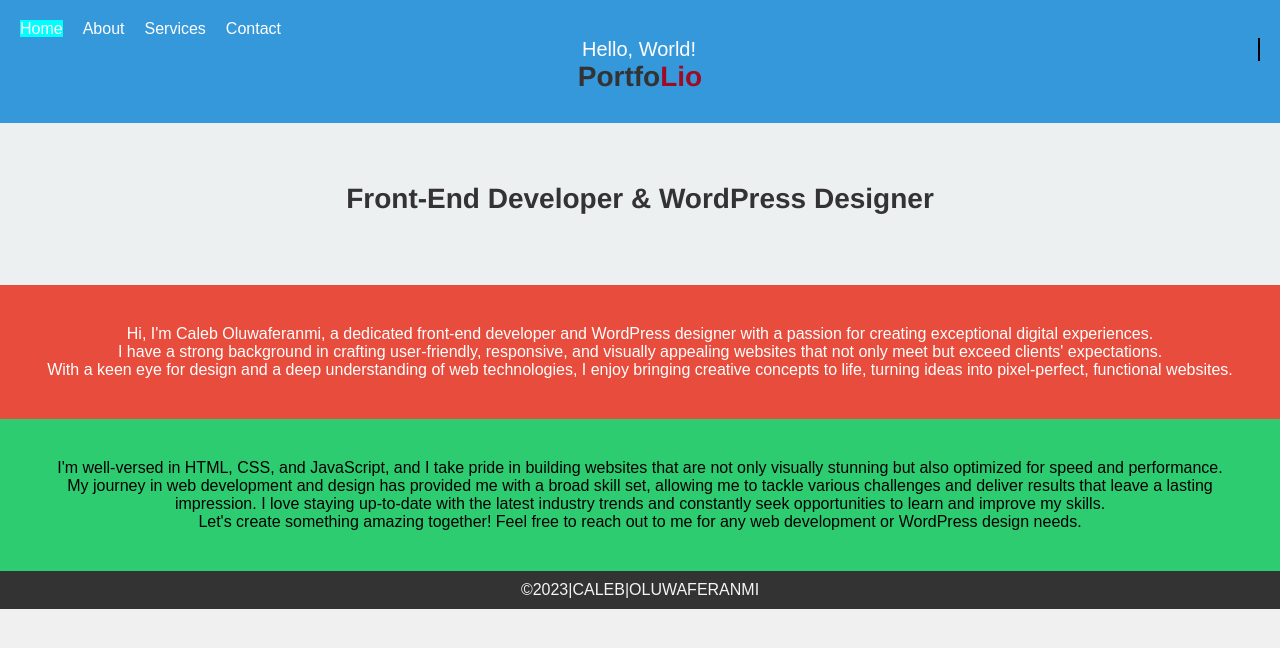
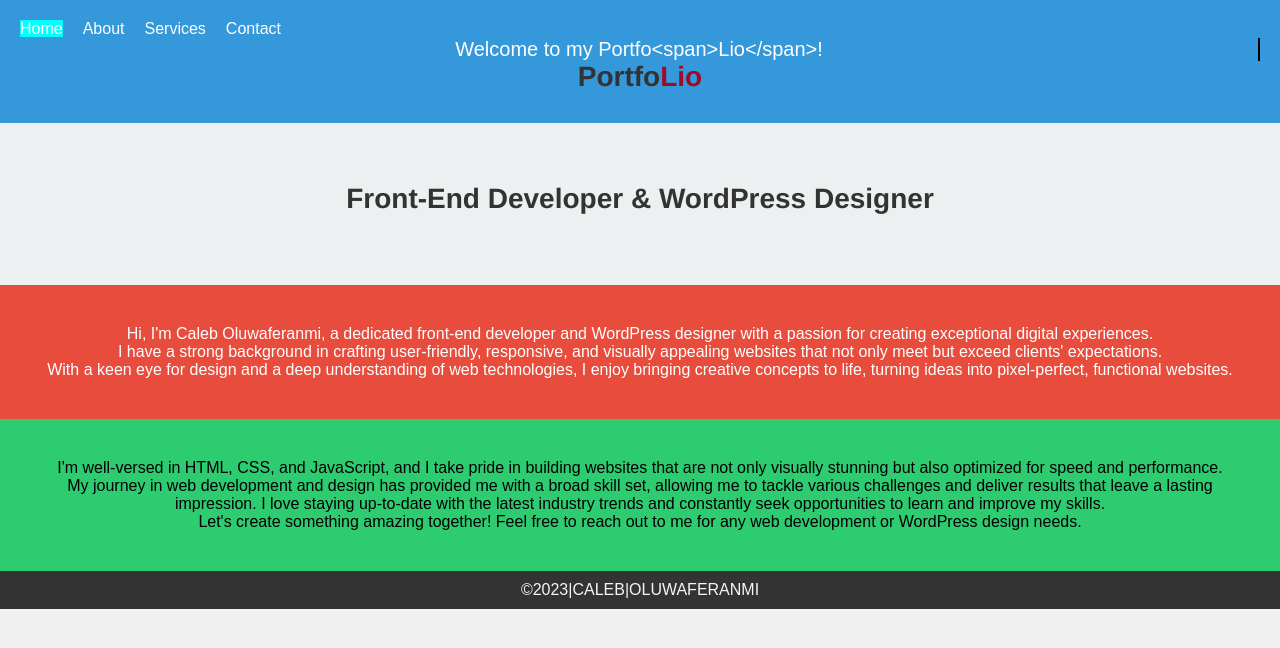
Before and after one commit to akingbala/portfolio, a plain HTML site: page index.html in a window 1280 px wide. Drawn offline with Linux system fonts and the light colour scheme.

Commit message:
Update index.html

```diff
--- a/index.html
+++ b/index.html
@@ -35,7 +35,7 @@
 <div id="typed-text"></div>
 
 <script>
-  const textToType = "Hello, World!"; // The text you want to type
+  const textToType = "Welcome to my Portfo<span>Lio</span>!"; // The text you want to type
   const speed = 100; // Typing speed in milliseconds
 
   const typedTextElement = document.getElementById('typed-text');
```
